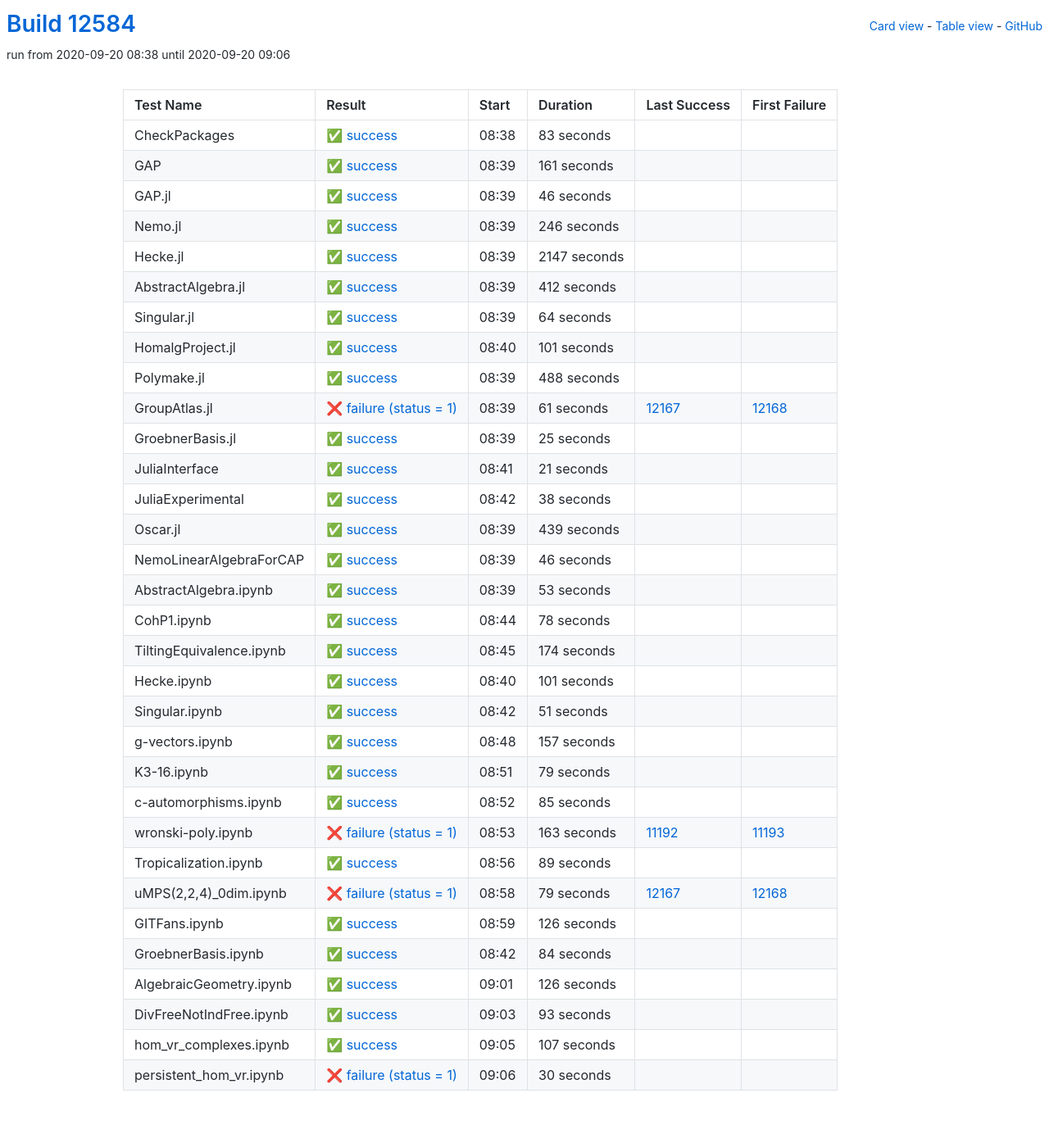
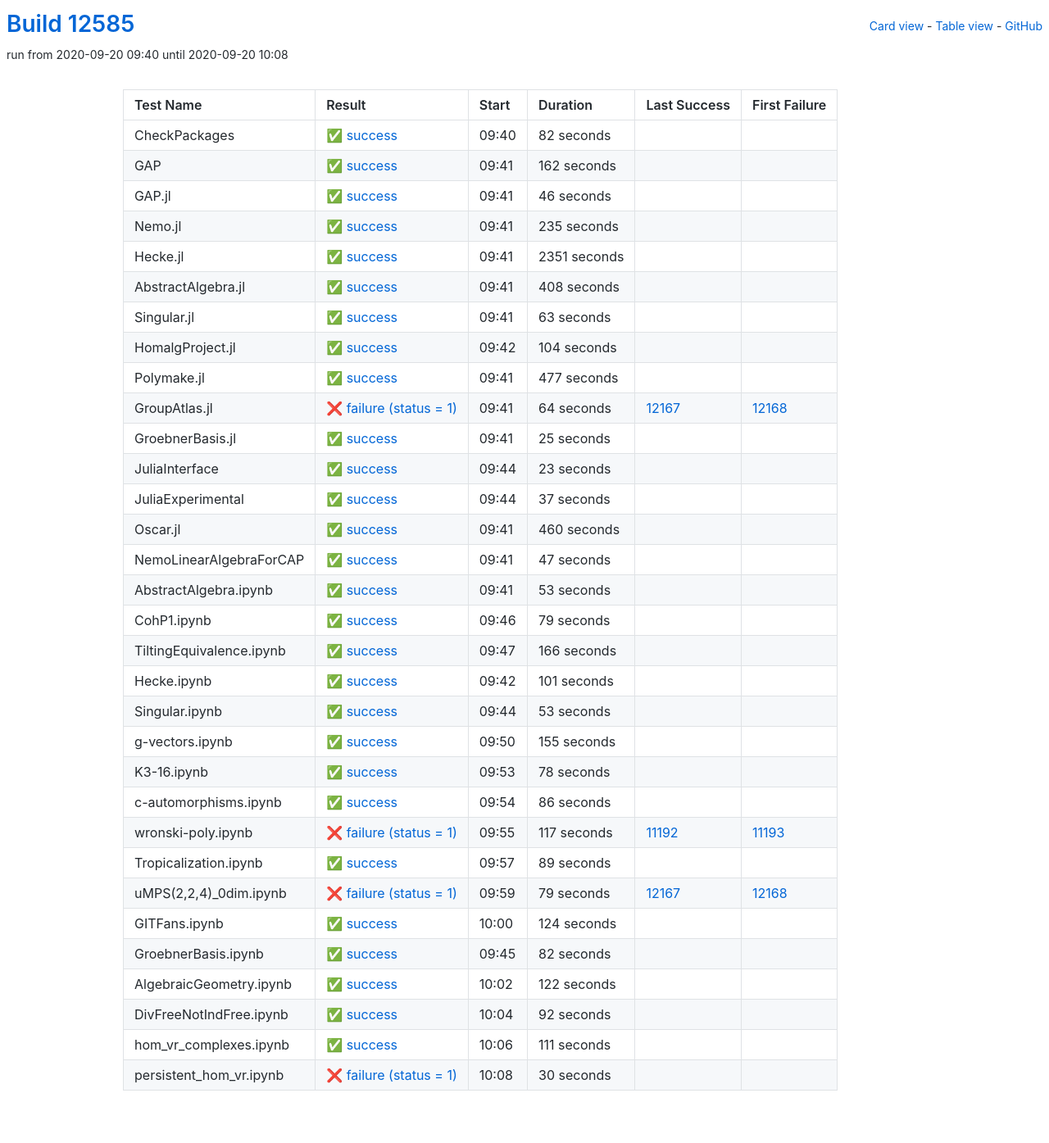
Before and after one commit to oscar-system/oscar-ci-status, a Jekyll site: the page built from table.html, in a window 1280 px wide. Shown: the whole page at 82% size. Built offline with Jekyll 4.4.1, drawn with Linux system fonts in a browser that asks for light colours.

Commit message:
Build #12585

```diff
--- a/_data/ci.yml
+++ b/_data/ci.yml
@@ -1,6 +1,6 @@
 ---
-build: 12584
-build_url: https://oscarci.mathematik.uni-kl.de/job/oscar/12584/
+build: 12585
+build_url: https://oscarci.mathematik.uni-kl.de/job/oscar/12585/
 job: oscar
 organization: oscar-system
 repo: oscar-ci-status
@@ -8,32 +8,32 @@
 tests:
 - name: CheckPackages
   id: checkpackages
-  log: https://oscarci.mathematik.uni-kl.de/job/oscar/12584/artifact/logs/build-12584/CheckPackages.log
-  start: 2020-09-20 08:38
+  log: https://oscarci.mathematik.uni-kl.de/job/oscar/12585/artifact/logs/build-12585/CheckPackages.log
+  start: 2020-09-20 09:40
   success: true
   exitcode: 0
   status: success
-  duration: 83
+  duration: 82
   last_success: false
   last_success_url:
   first_failure: false
   first_failure_url:
 - name: GAP
   id: gap
-  log: https://oscarci.mathematik.uni-kl.de/job/oscar/12584/artifact/logs/build-12584/GAP.log
-  start: 2020-09-20 08:39
+  log: https://oscarci.mathematik.uni-kl.de/job/oscar/12585/artifact/logs/build-12585/GAP.log
+  start: 2020-09-20 09:41
   success: true
   exitcode: 0
   status: success
-  duration: 161
+  duration: 162
   last_success: false
   last_success_url:
   first_failure: false
   first_failure_url:
 - name: GAP.jl
   id: gap-jl
-  log: https://oscarci.mathematik.uni-kl.de/job/oscar/12584/artifact/logs/build-12584/GAP.jl.log
-  start: 2020-09-20 08:39
+  log: https://oscarci.mathematik.uni-kl.de/job/oscar/12585/artifact/logs/build-12585/GAP.jl.log
+  start: 2020-09-20 09:41
   success: true
   exitcode: 0
   status: success
@@ -44,92 +44,92 @@
   first_failure_url:
 - name: Nemo.jl
   id: nemo-jl
-  log: https://oscarci.mathematik.uni-kl.de/job/oscar/12584/artifact/logs/build-12584/Nemo.jl.log
-  start: 2020-09-20 08:39
+  log: https://oscarci.mathematik.uni-kl.de/job/oscar/12585/artifact/logs/build-12585/Nemo.jl.log
+  start: 2020-09-20 09:41
   success: true
   exitcode: 0
   status: success
-  duration: 246
+  duration: 235
   last_success: false
   last_success_url:
   first_failure: false
   first_failure_url:
 - name: Hecke.jl
   id: hecke-jl
-  log: https://oscarci.mathematik.uni-kl.de/job/oscar/12584/artifact/logs/build-12584/Hecke.jl.log
-  start: 2020-09-20 08:39
+  log: https://oscarci.mathematik.uni-kl.de/job/oscar/12585/artifact/logs/build-12585/Hecke.jl.log
+  start: 2020-09-20 09:41
   success: true
   exitcode: 0
   status: success
-  duration: 2147
+  duration: 2351
   last_success: false
   last_success_url:
   first_failure: false
   first_failure_url:
 - name: AbstractAlgebra.jl
   id: abstractalgebra-jl
-  log: https://oscarci.mathematik.uni-kl.de/job/oscar/12584/artifact/logs/build-12584/AbstractAlgebra.jl.log
-  start: 2020-09-20 08:39
+  log: https://oscarci.mathematik.uni-kl.de/job/oscar/12585/artifact/logs/build-12585/AbstractAlgebra.jl.log
+  start: 2020-09-20 09:41
   success: true
   exitcode: 0
   status: success
-  duration: 412
+  duration: 408
   last_success: false
   last_success_url:
   first_failure: false
   first_failure_url:
 - name: Singular.jl
   id: singular-jl
-  log: https://oscarci.mathematik.uni-kl.de/job/oscar/12584/artifact/logs/build-12584/Singular.jl.log
-  start: 2020-09-20 08:39
+  log: https://oscarci.mathematik.uni-kl.de/job/oscar/12585/artifact/logs/build-12585/Singular.jl.log
+  start: 2020-09-20 09:41
   success: true
   exitcode: 0
   status: success
-  duration: 64
+  duration: 63
   last_success: false
   last_success_url:
   first_failure: false
   first_failure_url:
 - name: HomalgProject.jl
   id: homalgproject-jl
-  log: https://oscarci.mathematik.uni-kl.de/job/oscar/12584/artifact/logs/build-12584/HomalgProject.jl.log
-  start: 2020-09-20 08:40
+  log: https://oscarci.mathematik.uni-kl.de/job/oscar/12585/artifact/logs/build-12585/HomalgProject.jl.log
+  start: 2020-09-20 09:42
   success: true
   exitcode: 0
   status: success
-  duration: 101
+  duration: 104
   last_success: false
   last_success_url:
   first_failure: false
   first_failure_url:
 - name: Polymake.jl
   id: polymake-jl
-  log: https://oscarci.mathematik.uni-kl.de/job/oscar/12584/artifact/logs/build-12584/Polymake.jl.log
-  start: 2020-09-20 08:39
+  log: https://oscarci.mathematik.uni-kl.de/job/oscar/12585/artifact/logs/build-12585/Polymake.jl.log
+  start: 2020-09-20 09:41
   success: true
   exitcode: 0
   status: success
-  duration: 488
+  duration: 477
   last_success: false
   last_success_url:
   first_failure: false
   first_failure_url:
 - name: GroupAtlas.jl
   id: groupatlas-jl
-  log: https://oscarci.mathematik.uni-kl.de/job/oscar/12584/artifact/logs/build-12584/GroupAtlas.jl.log
-  start: 2020-09-20 08:39
+  log: https://oscarci.mathematik.uni-kl.de/job/oscar/12585/artifact/logs/build-12585/GroupAtlas.jl.log
+  start: 2020-09-20 09:41
   success: false
   exitcode: 1
   status: failure
-  duration: 61
+  duration: 64
   last_success: 12167
   last_success_url: https://oscarci.mathematik.uni-kl.de/job/oscar/12167/
   first_failure: 12168
   first_failure_url: https://oscarci.mathematik.uni-kl.de/job/oscar/12168/
 - name: GroebnerBasis.jl
   id: groebnerbasis-jl
-  log: https://oscarci.mathematik.uni-kl.de/job/oscar/12584/artifact/logs/build-12584/GroebnerBasis.jl.log
-  start: 2020-09-20 08:39
+  log: https://oscarci.mathematik.uni-kl.de/job/oscar/12585/artifact/logs/build-12585/GroebnerBasis.jl.log
+  start: 2020-09-20 09:41
   success: true
   exitcode: 0
   status: success
@@ -140,56 +140,56 @@
   first_failure_url:
 - name: JuliaInterface
   id: juliainterface
-  log: https://oscarci.mathematik.uni-kl.de/job/oscar/12584/artifact/logs/build-12584/JuliaInterface.log
-  start: 2020-09-20 08:41
+  log: https://oscarci.mathematik.uni-kl.de/job/oscar/12585/artifact/logs/build-12585/JuliaInterface.log
+  start: 2020-09-20 09:44
   success: true
   exitcode: 0
   status: success
-  duration: 21
+  duration: 23
   last_success: false
   last_success_url:
   first_failure: false
   first_failure_url:
 - name: JuliaExperimental
   id: juliaexperimental
-  log: https://oscarci.mathematik.uni-kl.de/job/oscar/12584/artifact/logs/build-12584/JuliaExperimental.log
-  start: 2020-09-20 08:42
+  log: https://oscarci.mathematik.uni-kl.de/job/oscar/12585/artifact/logs/build-12585/JuliaExperimental.log
+  start: 2020-09-20 09:44
   success: true
   exitcode: 0
   status: success
-  duration: 38
+  duration: 37
   last_success: false
   last_success_url:
   first_failure: false
   first_failure_url:
 - name: Oscar.jl
   id: oscar-jl
-  log: https://oscarci.mathematik.uni-kl.de/job/oscar/12584/artifact/logs/build-12584/Oscar.jl.log
-  start: 2020-09-20 08:39
+  log: https://oscarci.mathematik.uni-kl.de/job/oscar/12585/artifact/logs/build-12585/Oscar.jl.log
+  start: 2020-09-20 09:41
   success: true
   exitcode: 0
   status: success
-  duration: 439
+  duration: 460
   last_success: false
   last_success_url:
   first_failure: false
   first_failure_url:
 - name: NemoLinearAlgebraForCAP
   id: nemolinearalgebraforcap
-  log: https://oscarci.mathematik.uni-kl.de/job/oscar/12584/artifact/logs/build-12584/NemoLinearAlgebraForCAP.log
-  start: 2020-09-20 08:39
+  log: https://oscarci.mathematik.uni-kl.de/job/oscar/12585/artifact/logs/build-12585/NemoLinearAlgebraForCAP.log
+  start: 2020-09-20 09:41
   success: true
   exitcode: 0
   status: success
-  duration: 46
+  duration: 47
   last_success: false
   last_success_url:
   first_failure: false
   first_failure_url:
 - name: AbstractAlgebra.ipynb
   id: abstractalgebra-ipynb
-  log: https://oscarci.mathematik.uni-kl.de/job/oscar/12584/artifact/logs/build-12584/AbstractAlgebra.ipynb.log
-  start: 2020-09-20 08:39
+  log: https://oscarci.mathematik.uni-kl.de/job/oscar/12585/artifact/logs/build-12585/AbstractAlgebra.ipynb.log
+  start: 2020-09-20 09:41
   success: true
   exitcode: 0
   status: success
@@ -200,32 +200,32 @@
   first_failure_url:
 - name: CohP1.ipynb
   id: cohp1-ipynb
-  log: https://oscarci.mathematik.uni-kl.de/job/oscar/12584/artifact/logs/build-12584/CohP1.ipynb.log
-  start: 2020-09-20 08:44
+  log: https://oscarci.mathematik.uni-kl.de/job/oscar/12585/artifact/logs/build-12585/CohP1.ipynb.log
+  start: 2020-09-20 09:46
   success: true
   exitcode: 0
   status: success
-  duration: 78
+  duration: 79
   last_success: false
   last_success_url:
   first_failure: false
   first_failure_url:
 - name: TiltingEquivalence.ipynb
   id: tiltingequivalence-ipynb
-  log: https://oscarci.mathematik.uni-kl.de/job/oscar/12584/artifact/logs/build-12584/TiltingEquivalence.ipynb.log
-  start: 2020-09-20 08:45
+  log: https://oscarci.mathematik.uni-kl.de/job/oscar/12585/artifact/logs/build-12585/TiltingEquivalence.ipynb.log
+  start: 2020-09-20 09:47
   success: true
   exitcode: 0
   status: success
-  duration: 174
+  duration: 166
   last_success: false
   last_success_url:
   first_failure: false
   first_failure_url:
 - name: Hecke.ipynb
   id: hecke-ipynb
-  log: https://oscarci.mathematik.uni-kl.de/job/oscar/12584/artifact/logs/build-12584/Hecke.ipynb.log
-  start: 2020-09-20 08:40
+  log: https://oscarci.mathematik.uni-kl.de/job/oscar/12585/artifact/logs/build-12585/Hecke.ipynb.log
+  start: 2020-09-20 09:42
   success: true
   exitcode: 0
   status: success
@@ -236,68 +236,68 @@
   first_failure_url:
 - name: Singular.ipynb
   id: singular-ipynb
-  log: https://oscarci.mathematik.uni-kl.de/job/oscar/12584/artifact/logs/build-12584/Singular.ipynb.log
-  start: 2020-09-20 08:42
+  log: https://oscarci.mathematik.uni-kl.de/job/oscar/12585/artifact/logs/build-12585/Singular.ipynb.log
+  start: 2020-09-20 09:44
   success: true
   exitcode: 0
   status: success
-  duration: 51
+  duration: 53
   last_success: false
   last_success_url:
   first_failure: false
   first_failure_url:
 - name: g-vectors.ipynb
   id: g-vectors-ipynb
-  log: https://oscarci.mathematik.uni-kl.de/job/oscar/12584/artifact/logs/build-12584/g-vectors.ipynb.log
-  start: 2020-09-20 08:48
+  log: https://oscarci.mathematik.uni-kl.de/job/oscar/12585/artifact/logs/build-12585/g-vectors.ipynb.log
+  start: 2020-09-20 09:50
   success: true
   exitcode: 0
   status: success
-  duration: 157
+  duration: 155
   last_success: false
   last_success_url:
   first_failure: false
   first_failure_url:
 - name: K3-16.ipynb
   id: k3-16-ipynb
-  log: https://oscarci.mathematik.uni-kl.de/job/oscar/12584/artifact/logs/build-12584/K3-16.ipynb.log
-  start: 2020-09-20 08:51
+  log: https://oscarci.mathematik.uni-kl.de/job/oscar/12585/artifact/logs/build-12585/K3-16.ipynb.log
+  start: 2020-09-20 09:53
   success: true
   exitcode: 0
   status: success
-  duration: 79
+  duration: 78
   last_success: false
   last_success_url:
   first_failure: false
   first_failure_url:
 - name: c-automorphisms.ipynb
   id: c-automorphisms-ipynb
-  log: https://oscarci.mathematik.uni-kl.de/job/oscar/12584/artifact/logs/build-12584/c-automorphisms.ipynb.log
-  start: 2020-09-20 08:52
+  log: https://oscarci.mathematik.uni-kl.de/job/oscar/12585/artifact/logs/build-12585/c-automorphisms.ipynb.log
+  start: 2020-09-20 09:54
   success: true
   exitcode: 0
   status: success
-  duration: 85
+  duration: 86
   last_success: false
   last_success_url:
   first_failure: false
   first_failure_url:
 - name: wronski-poly.ipynb
   id: wronski-poly-ipynb
-  log: https://oscarci.mathematik.uni-kl.de/job/oscar/12584/artifact/logs/build-12584/wronski-poly.ipynb.log
-  start: 2020-09-20 08:53
+  log: https://oscarci.mathematik.uni-kl.de/job/oscar/12585/artifact/logs/build-12585/wronski-poly.ipynb.log
+  start: 2020-09-20 09:55
   success: false
   exitcode: 1
   status: failure
-  duration: 163
+  duration: 117
   last_success: 11192
   last_success_url: https://oscarci.mathematik.uni-kl.de/job/oscar/11192/
   first_failure: 11193
   first_failure_url: https://oscarci.mathematik.uni-kl.de/job/oscar/11193/
 - name: Tropicalization.ipynb
   id: tropicalization-ipynb
-  log: https://oscarci.mathematik.uni-kl.de/job/oscar/12584/artifact/logs/build-12584/Tropicalization.ipynb.log
-  start: 2020-09-20 08:56
+  log: https://oscarci.mathematik.uni-kl.de/job/oscar/12585/artifact/logs/build-12585/Tropicalization.ipynb.log
+  start: 2020-09-20 09:57
   success: true
   exitcode: 0
   status: success
@@ -308,8 +308,8 @@
   first_failure_url:
 - name: uMPS(2,2,4)_0dim.ipynb
   id: umps-2-2-4-0dim-ipynb
-  log: https://oscarci.mathematik.uni-kl.de/job/oscar/12584/artifact/logs/build-12584/uMPS-2-2-4-_0dim.ipynb.log
-  start: 2020-09-20 08:58
+  log: https://oscarci.mathematik.uni-kl.de/job/oscar/12585/artifact/logs/build-12585/uMPS-2-2-4-_0dim.ipynb.log
+  start: 2020-09-20 09:59
   success: false
   exitcode: 1
   status: failure
@@ -320,68 +320,68 @@
   first_failure_url: https://oscarci.mathematik.uni-kl.de/job/oscar/12168/
 - name: GITFans.ipynb
   id: gitfans-ipynb
-  log: https://oscarci.mathematik.uni-kl.de/job/oscar/12584/artifact/logs/build-12584/GITFans.ipynb.log
-  start: 2020-09-20 08:59
+  log: https://oscarci.mathematik.uni-kl.de/job/oscar/12585/artifact/logs/build-12585/GITFans.ipynb.log
+  start: 2020-09-20 10:00
   success: true
   exitcode: 0
   status: success
-  duration: 126
+  duration: 124
   last_success: false
   last_success_url:
   first_failure: false
   first_failure_url:
 - name: GroebnerBasis.ipynb
   id: groebnerbasis-ipynb
-  log: https://oscarci.mathematik.uni-kl.de/job/oscar/12584/artifact/logs/build-12584/GroebnerBasis.ipynb.log
-  start: 2020-09-20 08:42
+  log: https://oscarci.mathematik.uni-kl.de/job/oscar/12585/artifact/logs/build-12585/GroebnerBasis.ipynb.log
+  start: 2020-09-20 09:45
   success: true
   exitcode: 0
   status: success
-  duration: 84
+  duration: 82
   last_success: false
   last_success_url:
   first_failure: false
   first_failure_url:
 - name: AlgebraicGeometry.ipynb
   id: algebraicgeometry-ipynb
-  log: https://oscarci.mathematik.uni-kl.de/job/oscar/12584/artifact/logs/build-12584/AlgebraicGeometry.ipynb.log
-  start: 2020-09-20 09:01
+  log: https://oscarci.mathematik.uni-kl.de/job/oscar/12585/artifact/logs/build-12585/AlgebraicGeometry.ipynb.log
+  start: 2020-09-20 10:02
   success: true
   exitcode: 0
   status: success
-  duration: 126
+  duration: 122
   last_success: false
   last_success_url:
   first_failure: false
   first_failure_url:
 - name: DivFreeNotIndFree.ipynb
   id: divfreenotindfree-ipynb
-  log: https://oscarci.mathematik.uni-kl.de/job/oscar/12584/artifact/logs/build-12584/DivFreeNotIndFree.ipynb.log
-  start: 2020-09-20 09:03
+  log: https://oscarci.mathematik.uni-kl.de/job/oscar/12585/artifact/logs/build-12585/DivFreeNotIndFree.ipynb.log
+  start: 2020-09-20 10:04
   success: true
   exitcode: 0
   status: success
-  duration: 93
+  duration: 92
   last_success: false
   last_success_url:
   first_failure: false
   first_failure_url:
 - name: hom_vr_complexes.ipynb
   id: hom-vr-complexes-ipynb
-  log: https://oscarci.mathematik.uni-kl.de/job/oscar/12584/artifact/logs/build-12584/hom_vr_complexes.ipynb.log
-  start: 2020-09-20 09:05
+  log: https://oscarci.mathematik.uni-kl.de/job/oscar/12585/artifact/logs/build-12585/hom_vr_complexes.ipynb.log
+  start: 2020-09-20 10:06
   success: true
   exitcode: 0
   status: success
-  duration: 107
+  duration: 111
   last_success: false
   last_success_url:
   first_failure: false
   first_failure_url:
 - name: persistent_hom_vr.ipynb
   id: persistent-hom-vr-ipynb
-  log: https://oscarci.mathematik.uni-kl.de/job/oscar/12584/artifact/logs/build-12584/persistent_hom_vr.ipynb.log
-  start: 2020-09-20 09:06
+  log: https://oscarci.mathematik.uni-kl.de/job/oscar/12585/artifact/logs/build-12585/persistent_hom_vr.ipynb.log
+  start: 2020-09-20 10:08
   success: false
   exitcode: 1
   status: failure
```
Also changed, not shown: README.md.
